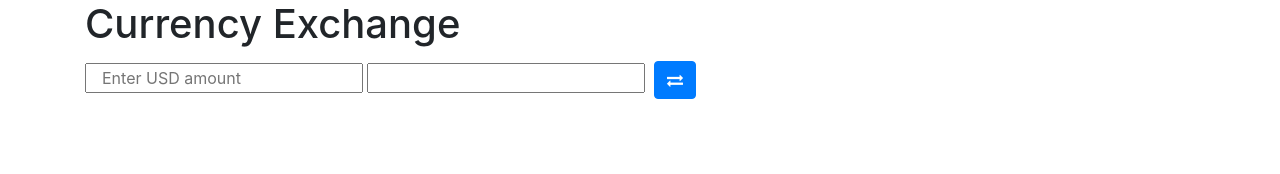
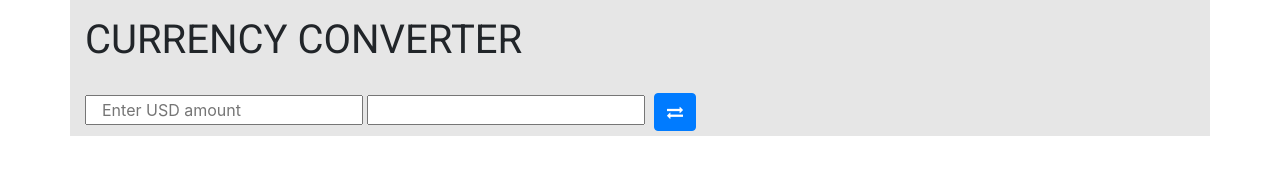
Before and after one commit to stansh/hack_exchange-, a website: page index.html in a window 1280 px wide. Drawn offline with nearby package versions, Linux system fonts and the light colour scheme; no server answers.

Commit message:
more CSS

```diff
--- a/index.html
+++ b/index.html
@@ -11,11 +11,11 @@
 </head>
 <body >
     <div class = 'container'>
-        <h1>Currency Exchange</h1>
+        <h1 class = 'py-3'>Currency Converter</h1>
 
         <input id = 'fromAmount'placeholder = 'Enter USD amount' class = 'col-3 '>
         <input id = 'toAmount' class = 'col-3'>
-        <button class = 'btn btn-primary' onclick='changeView()'id='changeView'><i class="fa fa-exchange" aria-hidden="true"></i></button>
+        <button class = 'btn btn-primary' onclick='changeView()'id='changeView' ><i class="fa fa-exchange" aria-hidden="true"></i></button>
 
         <p id = 'error'></p>
         <script src = script.js></script>
--- a/script.js
+++ b/script.js
@@ -56,7 +56,7 @@ const changeView = () => {
     const row = document.querySelector('.row');
     row.innerHTML='';
     let fromAmount = document.querySelector('#fromAmount');
-    fromAmount.placeholder = 'Enter amount';
+    fromAmount.placeholder = 'Enter foreign currency amount';
     const changeView = document.querySelector('#changeView');
     changeView.setAttribute('onclick','location.reload()')
     const note = document.createElement('h4');
--- a/styles.css
+++ b/styles.css
@@ -1,3 +1,16 @@
+@import url('https://fonts.googleapis.com/css2?family=Roboto:wght@400&display=swap');
+
+
 .btn {
     margin: 5px;
 }
+
+.container {
+    background-color: rgb(230, 230, 230);
+}
+
+h1 {
+    font-family: 'Roboto', sans-serif;
+    text-transform: uppercase;
+
+}
```
